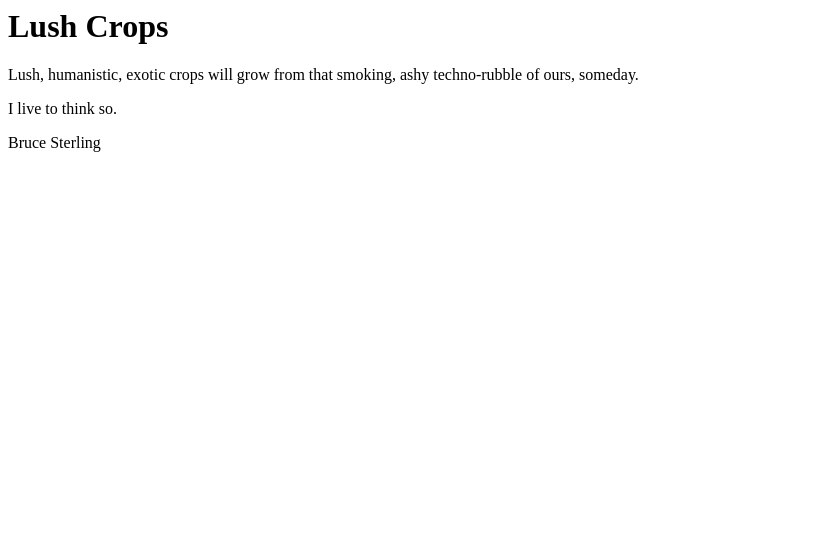
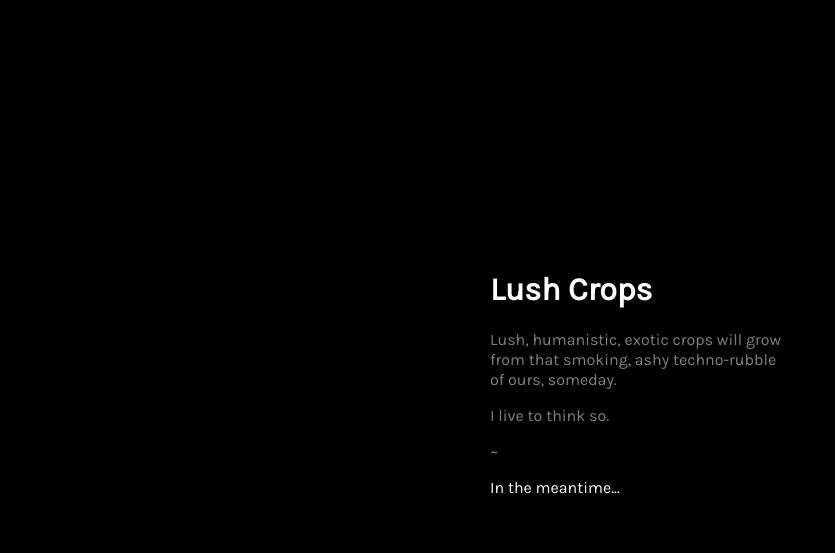
Before and after one commit to lemonadebrezhnev/lushcrops, a plain HTML site: page index.html in a window 1280 px wide. Shown: the whole page, without its empty margins (0-835 px from the left). Drawn offline with Linux system fonts and the light colour scheme.

Commit message:
Update index.html

```diff
--- a/index.html
+++ b/index.html
@@ -1,5 +1,57 @@
-<h1>Lush Crops</h1>
+<!DOCTYPE html>
+<html>
 
-<p>Lush, humanistic, exotic crops will grow from that smoking, ashy techno-rubble of ours, someday.</p>
-<p>I live to think so. </p>
-<p>Bruce Sterling</p>
+<head>
+  <title>Lush Crops</title>
+  <link href="https://fonts.googleapis.com/css?family=Karla" rel="stylesheet">
+</head>
+
+<style>
+  h1 {
+    color: white;
+    font-family: "Karla",  Arial, sans-serif;
+    text-align: left;
+  }
+
+  p {
+    color: gray;
+    font-family: "Karla",  Arial, sans-serif;
+    text-align: left;
+    line-height: 20px;
+  }
+
+  a {
+    color: white;
+    font-family: "Karla",  Arial, sans-serif;
+    text-align: left;
+    text-decoration: none;
+  }
+
+  body {
+    background-color: black;
+  }
+
+  div {
+    width: 300px;
+    height: 300px;
+
+    position: absolute;
+    top:0;
+    bottom: 0;
+    left: 0;
+    right: 0;
+
+    margin: auto;
+
+  }
+</style>
+
+
+<div>
+  <h1>Lush Crops</h1>
+
+  <p>Lush, humanistic, exotic crops will grow from that smoking, ashy techno-rubble of ours, someday.</p>
+  <p>I live to think so. </p>
+  <p>~</p>
+  <a href="jasonroymiller.com">In the meantime...</a>
+</div>
```
